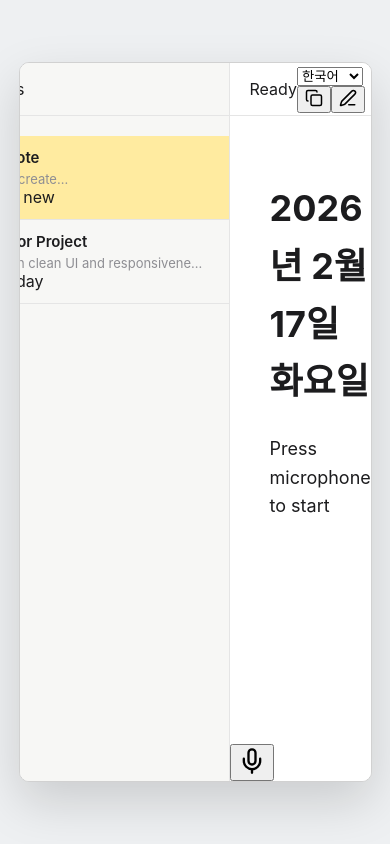
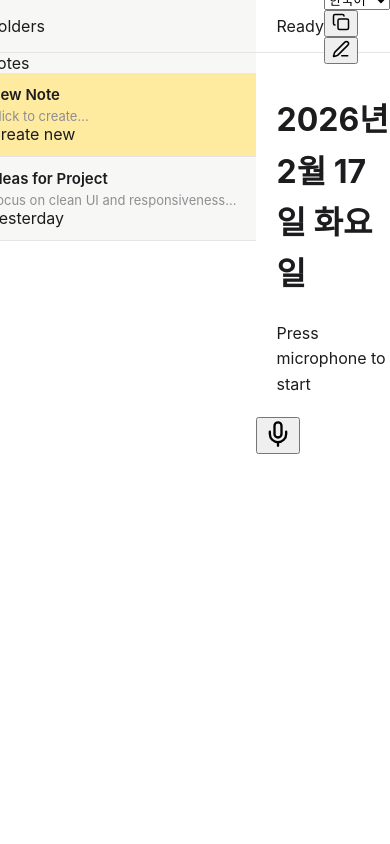
Before and after one commit to artcoding011-art/voice-to-text-app, a React (Vite) app: page / in a window 390 px wide. Built offline with nearby package versions, Linux system fonts and the light colour scheme; a web font is replaced by a local one.

Commit message:
UI: Optimize layout for iPhone 13 Mini (mobile navigation)

```diff
--- a/src/App.jsx
+++ b/src/App.jsx
@@ -22,6 +22,9 @@ function App() {
   ]);
 
   const [selectedNote, setSelectedNote] = useState(null);
+
+  // Mobile navigation state
+  const [showMobileSidebar, setShowMobileSidebar] = useState(false);
 
   const toggleRecording = () => {
     if (isListening) {
@@ -65,12 +68,14 @@ function App() {
       stopListening();
     }
     setSelectedNote(note);
+    setShowMobileSidebar(false); // Close sidebar on mobile after selection
   };
 
   const handleNewNote = () => {
     if (isListening) return; // Already new note mode basically
     setSelectedNote(null);
     clearTranscript();
+    setShowMobileSidebar(false); // Switch to editor view
   };
 
   const handleDeleteNote = (id) => {
@@ -82,10 +87,16 @@ function App() {
     }
   }
 
+  const toggleMobileSidebar = () => {
+    setShowMobileSidebar(!showMobileSidebar);
+  };
+
   const hasContent = transcript.length > 0;
 
   return (
     <div className="mac-window">
+      {/* Sidebar - Visible on Desktop OR when showMobileSidebar is true on mobile */}
+      <div className={`${showMobileSidebar ? 'flex' : 'hidden'} md:flex w-full md:w-[280px]`}>
         <Sidebar
           history={history}
           selectedNote={selectedNote}
@@ -93,7 +104,10 @@ function App() {
           onNewNote={handleNewNote}
           transcript={transcript}
         />
+      </div>
 
+      {/* Editor - Hidden on mobile if sidebar is showing */}
+      <div className={`${showMobileSidebar ? 'hidden' : 'flex'} md:flex flex-1 min-w-0`}>
         <NoteEditor
           selectedNote={selectedNote}
           transcript={transcript}
@@ -108,7 +122,9 @@ function App() {
           onSave={handleSave}
           onCancel={handleCancel}
           onToggleRecording={toggleRecording}
+          onToggleSidebar={toggleMobileSidebar} // Pass toggle function
         />
+      </div>
     </div>
   )
 }
--- a/src/components/NoteEditor.jsx
+++ b/src/components/NoteEditor.jsx
@@ -1,5 +1,5 @@
 import React, { useEffect, useRef } from 'react';
-import { Copy, Trash2, Edit3, Mic, MicOff } from 'lucide-react';
+import { Copy, Trash2, Edit3, Mic, MicOff, ChevronLeft } from 'lucide-react';
 import { getCurrentDate } from '../helpers/dateUtils';
 
 const NoteEditor = ({
--- a/src/index.css
+++ b/src/index.css
@@ -59,6 +59,8 @@ body {
   display: flex;
   flex-direction: column;
   background-color: var(--main-bg);
+  min-width: 0;
+  /* Prevent flex blowout */
 }
 
 .toolbar {
@@ -144,3 +146,28 @@ body {
 ::-webkit-scrollbar-thumb:hover {
   background: #b0b0b0;
 }
+
+/* --- Mobile Optimization (iPhone 13 Mini & others) --- */
+@media (max-width: 768px) {
+  .mac-window {
+    width: 100%;
+    height: 100vh;
+    /* Full viewport height */
+    border-radius: 0;
+    border: none;
+    box-shadow: none;
+  }
+
+  .editor-area {
+    padding: 20px;
+    /* Reduced padding */
+    font-size: 16px;
+    /* Slightly smaller text */
+  }
+
+  .sidebar {
+    width: 100%;
+    /* Full width when visible */
+    border-right: none;
+  }
+}
```
Also changed, not shown: 1 other file (tests, documents, lock files or other folders). Lines whose indentation alone changed are shown as unchanged.
